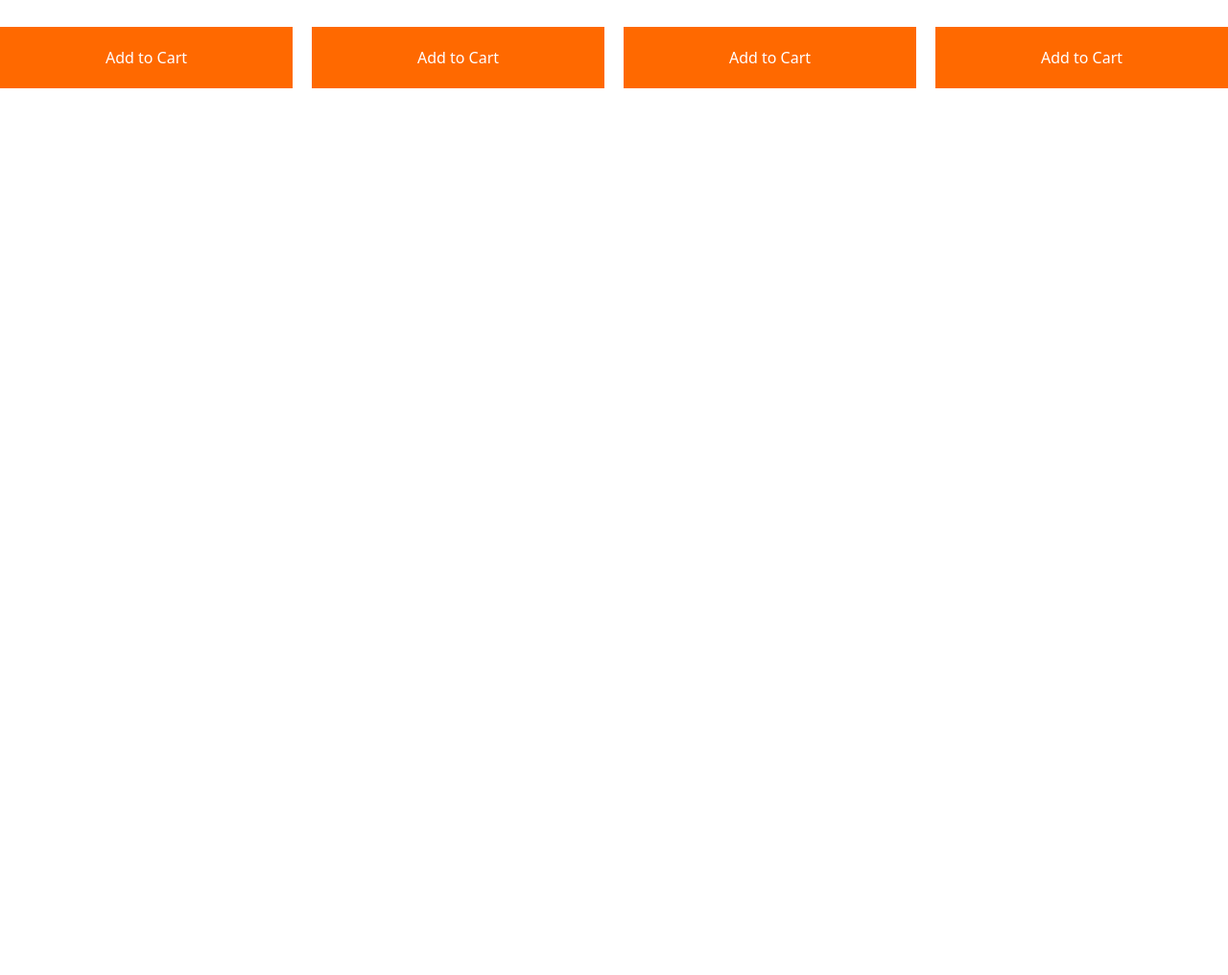
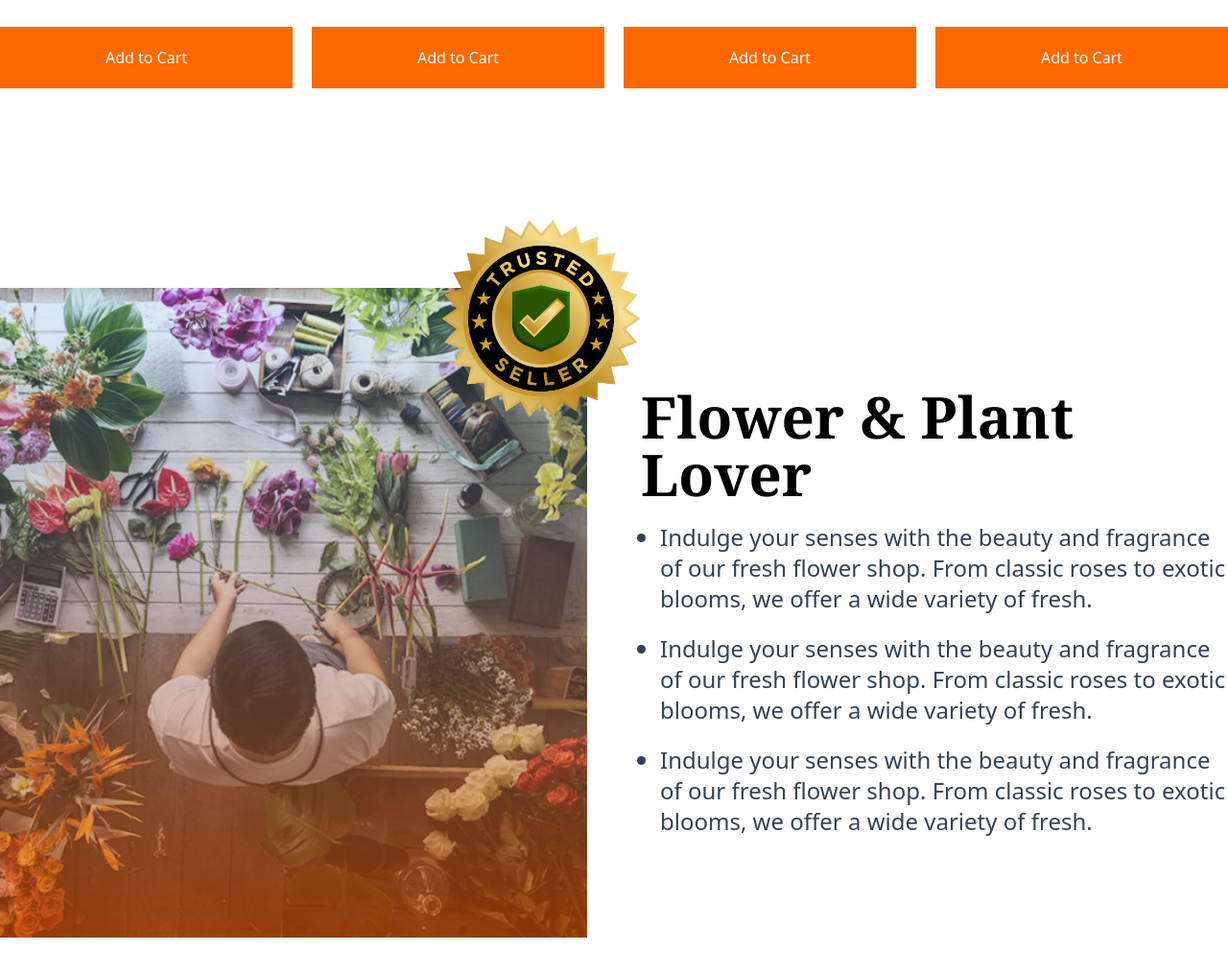
Before and after one commit to ibrahim0891/responsive-flower, a plain HTML site: page index.html in a window 1280 px wide. Shown: the part 2072-3088 px from the top of the page at 96% size. Before the commit the page ends 2372 px from the top, so only its background shows below. Drawn offline with nearby package versions, Linux system fonts and the light colour scheme.

Commit message:
created trusted seller section

```diff
--- a/index.html
+++ b/index.html
@@ -141,6 +141,39 @@
             </div>
         </section>
 
+        <!-- TRUSTED SELLER SECTION  -->
+        <section class="grid grid-cols-1 lg:grid-cols-2 items-center justify-center gap-14 page-container mb-18 lg:mb-32">
+
+            <div class="relative -mb-5 lg:mb-0">
+                <!-- backgorund imgge -->
+                <img class="w-full" src="./assets/flower-store.png" alt="">
+
+                <!-- trusted seller badge  -->
+                <img class="absolute top-0 right-0 -mr-24 -mt-28 w-72 hidden lg:block" src="./assets/trusted-badge.png" alt="">
+            </div>
+            <div>
+                <h1 class="text-3xl lg:text-6xl font-serif font-bold"> Flower & Plant Lover</h1>
+                <ul class="list-disc text-slate-700 flex flex-col gap-5 mt-5 ml-5 text-sm lg:text-2xl">
+                    <li>
+                        Indulge your senses with the beauty and fragrance of our fresh flower shop. From classic
+                        roses to exotic blooms, we
+                        offer a wide variety of fresh.
+                    </li>
+                    <li>
+                        Indulge your senses with the beauty and fragrance of our fresh flower shop. From classic
+                        roses to exotic blooms, we
+                        offer a wide variety of fresh.
+                    </li>
+                    <li>
+                        Indulge your senses with the beauty and fragrance of our fresh flower shop. From classic
+                        roses to exotic blooms, we
+                        offer a wide variety of fresh.
+                    </li>
+                </ul>
+            </div>
+
+        </section>
+
     </body>
 
 </html>
```
